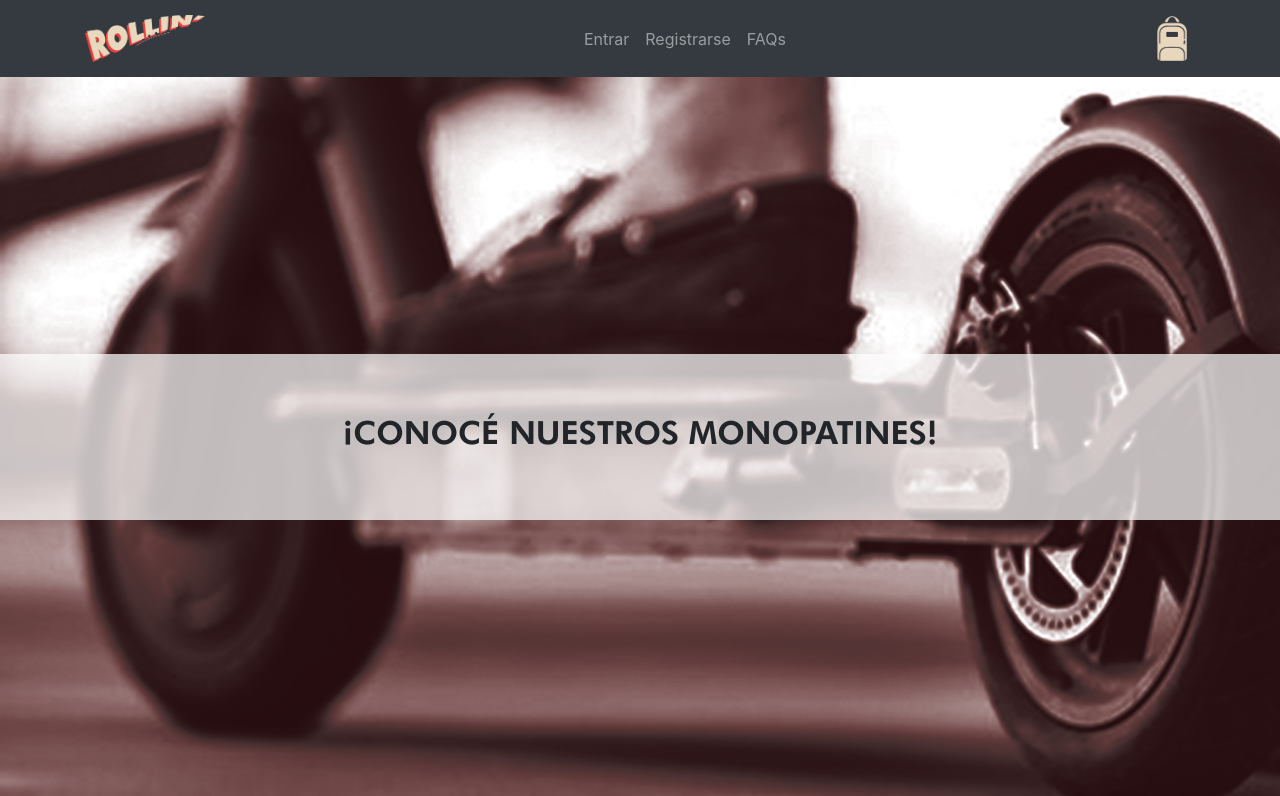
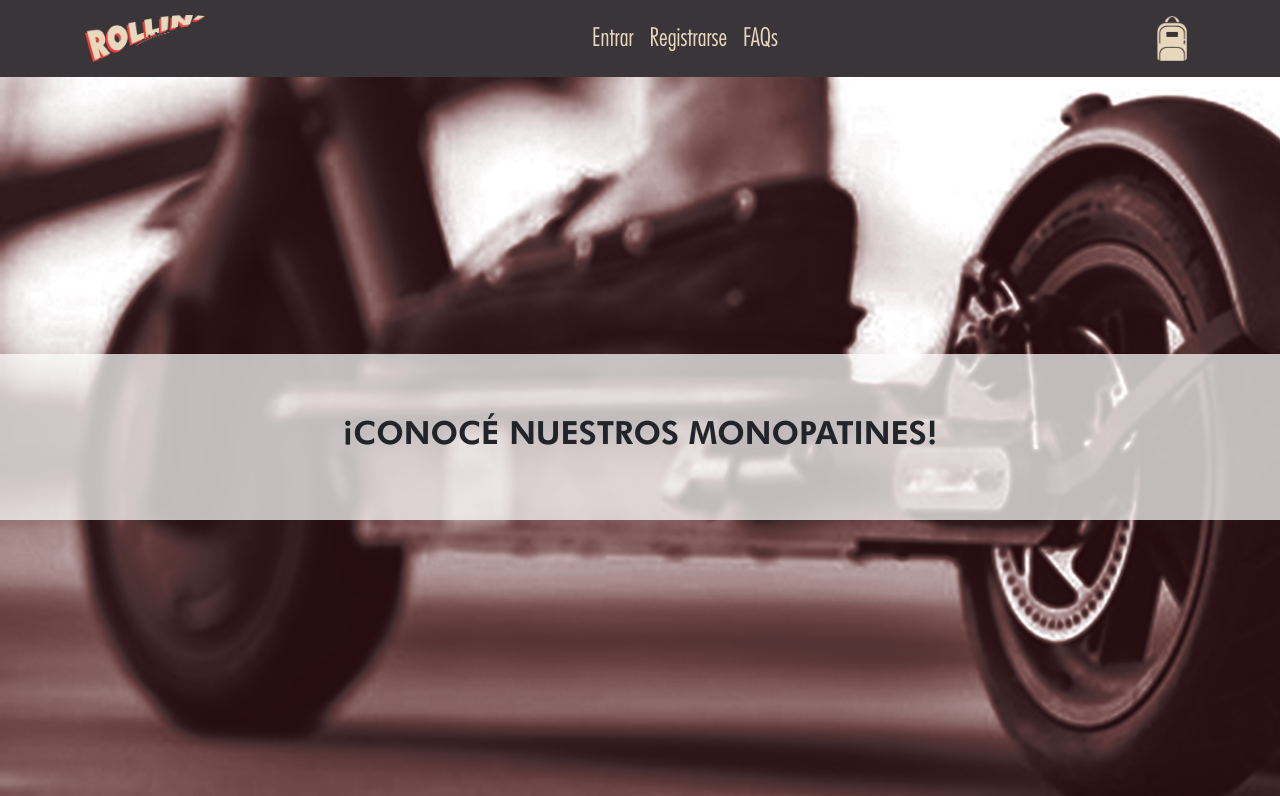
Before and after one commit to lpalleros/proyectointegrador, a PHP site: page /index.html in a window 1280 px wide. Shown: the top 796 px of the page. Run offline with PHP 8.4, Linux system fonts and the light colour scheme.

Commit message:
navbar
Agregué background-color de navbar, tamaño de fuente y tipografía.
Cuidado con los colores de Icono para moviles, es difícil de editar.

```diff
--- a/ESTILO/main.css
+++ b/ESTILO/main.css
@@ -24,6 +24,26 @@ background-color:   #e8d8be;
 margin: 0;
 padding: 0;
 color:#3A3539;
+}
+
+nav {
+  text-align: center;
+  color: #E8D8BE!important;
+}
+nav a{
+  text-align: center;
+  color: #E8D8BE!important;
+  font-family:futuralightc;
+  font-size: 25px;
+}
+.navbar-toggler {
+  background-color: #3A3539!important;
+}
+.bg-dark {
+  background-color: #3A3539!important;
+}
+.navbar-dark {
+  background-color: #3A3539!important;
 }
 
 header{
```
